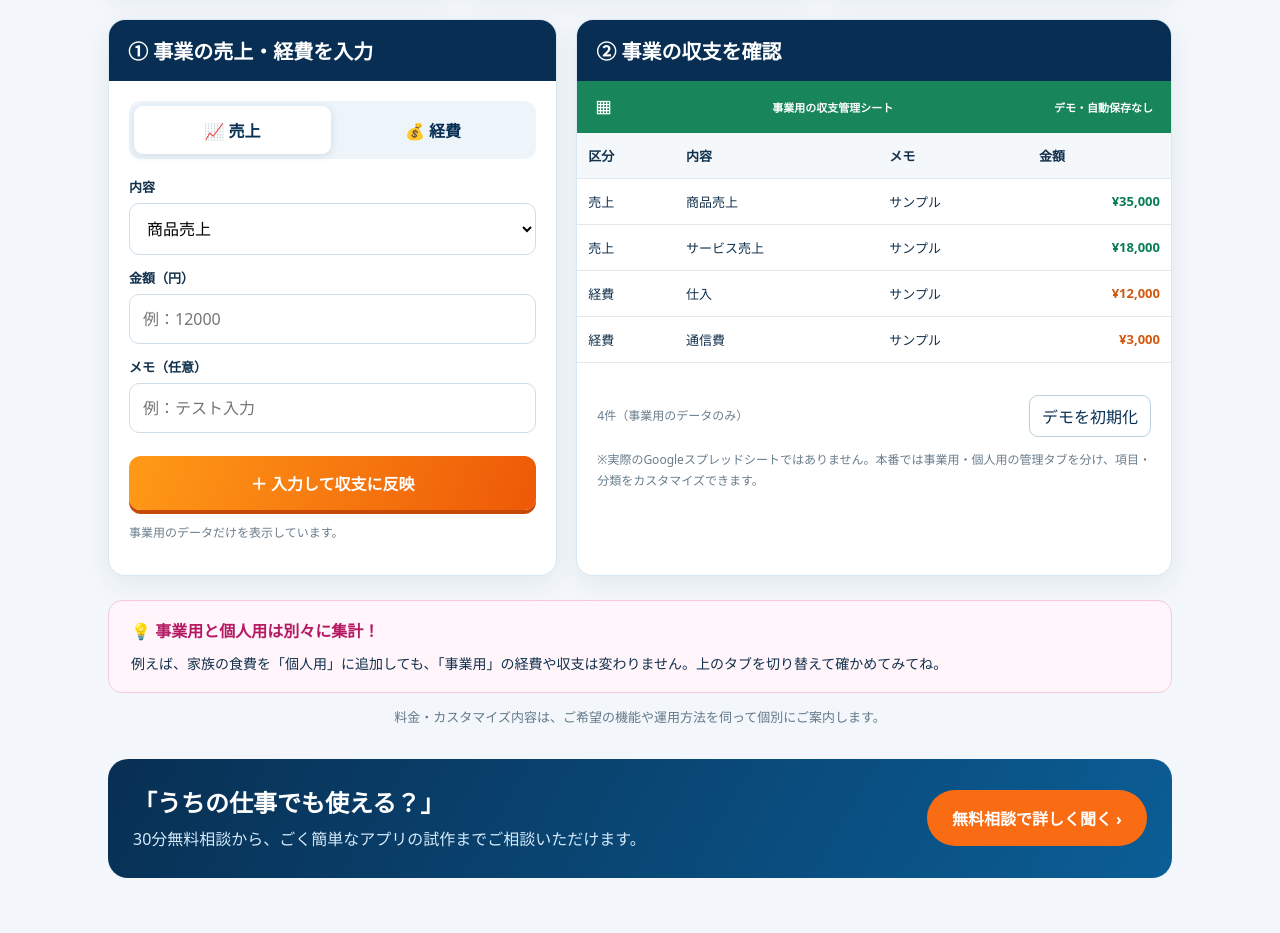
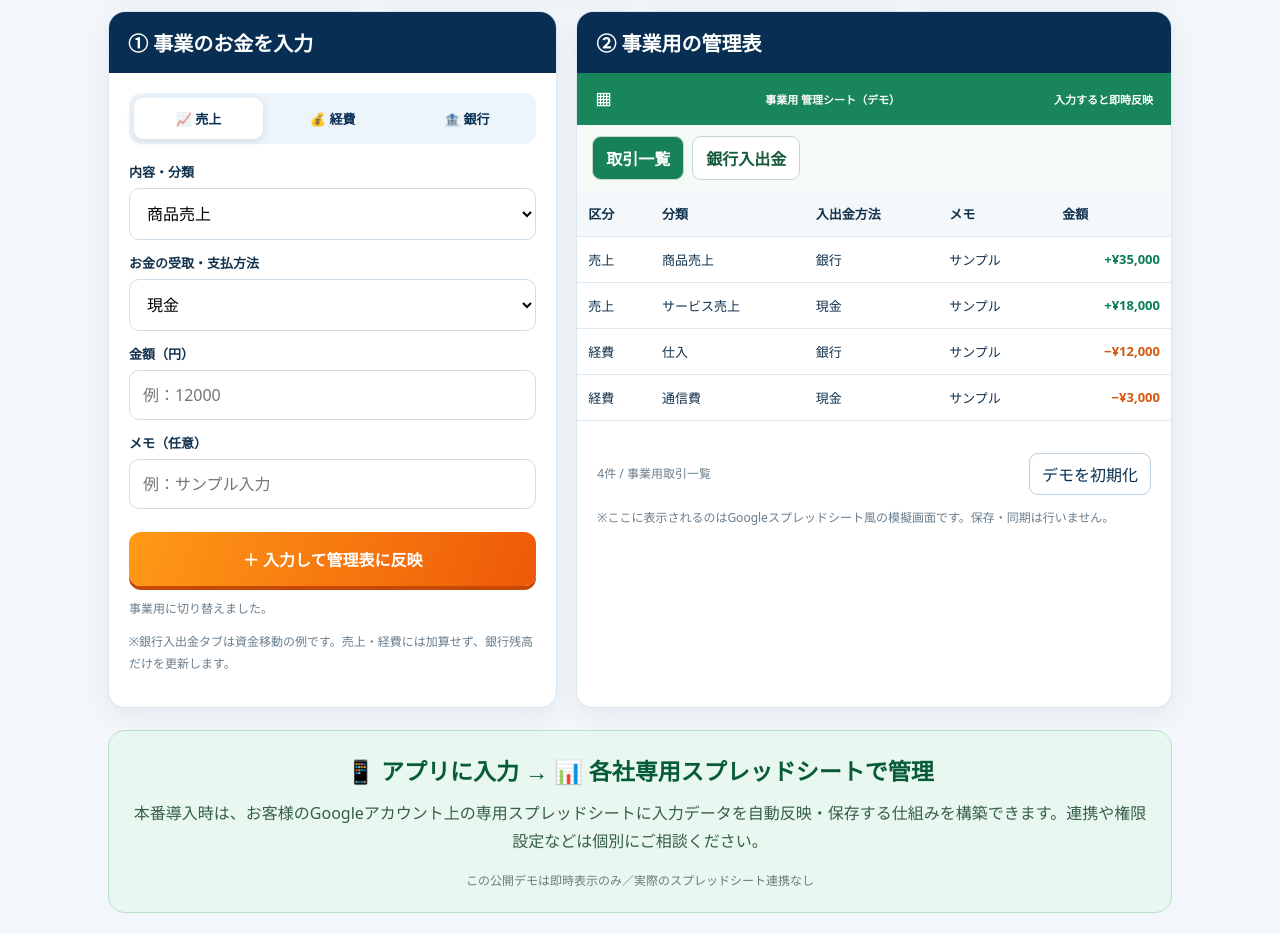
Before and after one commit to happysugar-system/happysugar-system-site, a plain HTML site: page startup-plan-demo.html in a window 1280 px wide. Shown: the part 675-1608 px from the top of the page. Drawn offline with Linux system fonts and the light colour scheme.

Commit message:
Expand startup demo with business/personal accounts, bank cashflows, and live sheet-style management view

```diff
--- a/startup-plan-demo.html
+++ b/startup-plan-demo.html
@@ -1,4 +1,4 @@
-<!doctype html><html lang="ja"><head><meta charset="utf-8"><meta name="viewport" content="width=device-width,initial-scale=1"><title>創業がんばれプラン｜ミニ体験｜Happysugar</title><meta name="description" content="事業用と個人用のお金を分けて入力。創業がんばれプランの収支管理を無料でお試し。"><style>
+<!doctype html><html lang="ja"><head><meta charset="utf-8"><meta name="viewport" content="width=device-width,initial-scale=1"><title>創業支援プラン｜ミニ体験｜Happysugar</title><meta name="description" content="事業用と個人用のお金を分けて入力。創業がんばれプランの収支管理を無料でお試し。"><style>
 :root{--navy:#082f53;--blue:#0b5b8c;--pink:#ec2872;--orange:#f36b13;--ink:#12314d}
 *{box-sizing:border-box}body{margin:0;background:#f3f7fb;color:var(--ink);font-family:"Yu Gothic",Meiryo,system-ui,sans-serif}button,input,select{font:inherit}a{color:inherit}header{background:#fff;box-shadow:0 2px 13px #153a5713}header>div{max-width:1140px;margin:auto;padding:15px 20px;display:flex;align-items:center;justify-content:space-between;gap:16px}header img{width:215px;max-width:53vw;height:auto}header a:last-child{font-weight:800;text-decoration:none;color:var(--blue)}
 main{max-width:1100px;margin:auto;padding:26px 18px 70px}.intro{text-align:center;margin:16px auto 22px}.eyebrow{font-weight:900;color:var(--pink);letter-spacing:.14em;font-size:12px}.intro h1{font-size:clamp(26px,4.6vw,43px);color:var(--navy);margin:11px auto}.intro p{line-height:1.8;color:#60768a;max-width:720px;margin:auto}.notice{background:#fff5fa;border:1px solid #f5cada;border-radius:13px;padding:14px 18px;font-size:13px;line-height:1.8;margin:20px auto}
@@ -7,84 +7,78 @@ main{max-width:1100px;margin:auto;padding:26px 18px 70px}.intro{text-align:cente
 @media(max-width:720px){.metrics{grid-template-columns:1fr;gap:9px}.metric{padding:14px 16px}.metric strong{margin-top:3px}.layout{grid-template-columns:1fr}.cta{flex-direction:column;align-items:stretch;text-align:center}.cta a{white-space:normal}.panel-body{padding:16px}main{padding:18px 12px 45px}header img{width:160px}}
 
 .account-switch{display:grid;grid-template-columns:repeat(2,minmax(0,1fr));gap:12px;max-width:740px;margin:14px auto 8px}.account-switch button{background:#fff;color:#0a3f68;border:2px solid #d2e2ee;border-radius:14px;padding:16px 12px;font-weight:900;cursor:pointer;font-size:clamp(15px,2.2vw,20px)}.account-switch button.active{background:#0a4d80;color:white;border-color:#0a4d80;box-shadow:0 5px 15px #15426722}.account-switch button#personalView.active{background:#d32673;border-color:#d32673}.account-desc{text-align:center;color:#566d7e;font-size:13px;margin:0 auto 22px;line-height:1.6}.separation-example{margin:24px auto 5px;border-radius:14px;background:#fff5fa;border:1px solid #f6cade;padding:16px 22px;line-height:1.8}.separation-example strong{color:#b51963}.separation-example p{margin:5px 0 0;font-size:14px}.account-switch button:focus-visible{outline:3px solid #fbbf24;outline-offset:3px}@media(max-width:500px){.account-switch{gap:7px}.account-switch button{padding:13px 5px;font-size:14px}}
-</style></head><body><header><div><a href="preview-business-redesign.html#plans"><img src="logo.png" alt="Happysugar Business Solutions"></a><a href="preview-business-redesign.html#plans">← プラン紹介に戻る</a></div></header><main>
-<div class="intro"><div class="eyebrow">STARTUP SUPPORT / MINI DEMO</div><h1>創業がんばれプラン <span style="color:var(--pink)">体験版</span></h1><p>事業の売上・経費と、個人のお金を別々に管理。<br>個人の生活費が事業の収支に混ざらない便利さを体験してください。</p></div>
+.metrics{grid-template-columns:repeat(4,minmax(0,1fr))}.metric:nth-child(4){border-top-color:#984bb4}.metric strong{font-size:clamp(21px,2.5vw,32px)}.switch-three{gap:5px}.switch-three button{padding:11px 4px;font-size:13px}.sheet-tabs{display:flex;gap:8px;padding:11px 15px;background:#f5faf7}.sheet-tabs button{background:#fff;border:1px solid #c5d8cb;border-radius:9px;padding:9px 13px;cursor:pointer;color:#155a3b;font-weight:800}.sheet-tabs button.selected{background:#178158;color:white}.sheet-flow{margin:22px 0;border-radius:17px;background:#e8f7ef;padding:22px;text-align:center;border:1px solid #b7e2ca}.sheet-flow strong{font-size:clamp(16px,2vw,23px);color:#075b39}.sheet-flow p{line-height:1.8;color:#365e4a;margin:12px 0}.sheet-flow span{font-size:12px;color:#6e7b75}@media(max-width:850px){.metrics{grid-template-columns:repeat(2,minmax(0,1fr))}}@media(max-width:450px){.metrics{grid-template-columns:repeat(2,minmax(0,1fr))}.metric{padding:11px}.metric strong{font-size:clamp(19px,5.4vw,27px)}.switch-three button{font-size:12px}.sheet-tabs button{font-size:12px}}</style></head><body><header><div><a href="preview-business-redesign.html#plans"><img src="logo.png" alt="Happysugar Business Solutions"></a><a href="preview-business-redesign.html#plans">← プラン紹介に戻る</a></div></header><main>
+<div class="intro"><div class="eyebrow">STARTUP SUPPORT / MINI DEMO</div><h1>創業支援プラン <span style="color:var(--pink)">体験版</span></h1><p>売上・支出・銀行の入出金を、事業と個人でしっかり分けて管理。<br>入力すると管理表とお金の動きがすぐ更新される体験版です。</p></div>
 <div class="notice"><strong>これは体験専用の画面です。</strong> 入力した内容はこのページ内だけで表示し、本番のデータベースやGoogleスプレッドシートには送信しません。個人情報・実際の取引情報は入力しないでください。ページを閉じると追加したデータは消えます。</div>
-<div class="account-switch" role="group" aria-label="表示する家計の区分"><button id="businessView" class="active" type="button" aria-pressed="true">🏢 事業のお金</button><button id="personalView" type="button" aria-pressed="false">🏠 個人のお金</button></div><p class="account-desc" id="accountDesc">事業用：事業の売上と必要経費だけを計算しています。</p><div class="metrics"><div class="metric"><span id="incomeLabel">売上合計</span><strong id="income">¥0</strong></div><div class="metric"><span id="expenseLabel">経費合計</span><strong id="expense">¥0</strong></div><div class="metric"><span id="balanceLabel">事業収支（簡易）</span><strong id="balance">¥0</strong></div></div>
-<div class="layout"><section class="panel"><h2 id="inputTitle">① 事業の売上・経費を入力</h2><div class="panel-body"><div class="switch"><button type="button" id="incomeTab" class="active" aria-pressed="true">📈 売上</button><button type="button" id="expenseTab" aria-pressed="false">💰 経費</button></div><form id="form"><label for="kind">内容</label><select id="kind"><option>商品売上</option><option>サービス売上</option><option>その他売上</option></select><label for="amount">金額（円）</label><input id="amount" type="number" required min="1" max="100000000" placeholder="例：12000" inputmode="numeric"><label for="note">メモ（任意）</label><input id="note" maxlength="30" placeholder="例：テスト入力"><button class="primary" type="submit">＋ 入力して収支に反映</button></form><p class="small" role="status" id="status">入力すると右側の管理表に反映されます。</p></div></section>
-<section class="panel"><h2 id="tableTitle">② 事業の収支を確認</h2><div class="sheet-top">▦ <span id="sheetTitle">事業用の収支管理シート</span><span>デモ・自動保存なし</span></div><div class="tablewrap"><table><thead><tr><th>区分</th><th>内容</th><th>メモ</th><th>金額</th></tr></thead><tbody id="rows"></tbody></table></div><div class="panel-body"><div class="controls"><span class="small" id="count"></span><button type="button" class="reset" id="reset">デモを初期化</button></div><p class="small">※実際のGoogleスプレッドシートではありません。本番では事業用・個人用の管理タブを分け、項目・分類をカスタマイズできます。</p></div></section></div>
-<div class="separation-example"><strong>💡 事業用と個人用は別々に集計！</strong><p>例えば、家族の食費を「個人用」に追加しても、「事業用」の経費や収支は変わりません。上のタブを切り替えて確かめてみてね。</p></div><p class="explain">料金・カスタマイズ内容は、ご希望の機能や運用方法を伺って個別にご案内します。</p>
+<div class="account-switch" role="group" aria-label="表示する家計の区分"><button id="businessView" class="active" type="button" aria-pressed="true">🏢 事業のお金</button><button id="personalView" type="button" aria-pressed="false">🏠 個人のお金</button></div><p class="account-desc" id="accountDesc">事業用：事業の売上と必要経費だけを計算しています。</p><div class="metrics"><div class="metric"><span id="incomeLabel">売上合計</span><strong id="income">¥0</strong></div><div class="metric"><span id="expenseLabel">経費合計</span><strong id="expense">¥0</strong></div><div class="metric"><span id="balanceLabel">事業収支（簡易）</span><strong id="balance">¥0</strong></div><div class="metric"><span>銀行残高（デモ）</span><strong id="bankBalance">¥0</strong></div></div>
+<div class="layout"><section class="panel"><h2 id="inputTitle">① 事業のお金を入力</h2><div class="panel-body">
+<div class="switch switch-three" role="group" aria-label="入力する取引の種類"><button type="button" id="incomeTab" class="active" aria-pressed="true">📈 売上</button><button type="button" id="expenseTab" aria-pressed="false">💰 支出</button><button type="button" id="bankTab" aria-pressed="false">🏦 銀行入出金</button></div>
+<form id="form"><label for="kind">内容・分類</label><select id="kind"></select><div id="bankDirectionWrap" hidden><label for="bankDirection">入金・出金</label><select id="bankDirection"><option value="in">銀行に入金</option><option value="out">銀行から出金</option></select></div>
+<div id="paymentWrap"><label for="payment">お金の受取・支払方法</label><select id="payment"><option value="cash">現金</option><option value="bank">銀行口座</option></select></div>
+<label for="amount">金額（円）</label><input id="amount" type="number" required min="1" max="100000000" placeholder="例：12000" inputmode="numeric"><label for="note">メモ（任意）</label><input id="note" maxlength="30" placeholder="例：サンプル入力"><button class="primary" type="submit">＋ 入力して管理表に反映</button></form><p class="small" role="status" id="status">入力すると管理表と集計値が変わります。</p>
+<p class="small">※銀行入出金タブは資金移動の例です。売上・経費には加算せず、銀行残高だけを更新します。</p></div></section>
+<section class="panel"><h2 id="tableTitle">② 事業用の管理表</h2><div class="sheet-top">▦ <span id="sheetTitle">事業用 管理シート（デモ）</span><span>入力すると即時反映</span></div><div class="sheet-tabs" role="group" aria-label="シートの表示"><button type="button" class="selected" id="allSheet">取引一覧</button><button type="button" id="bankSheet">銀行入出金</button></div><div class="tablewrap"><table><thead><tr><th>区分</th><th>分類</th><th>入出金方法</th><th>メモ</th><th>金額</th></tr></thead><tbody id="rows"></tbody></table></div><div class="panel-body"><div class="controls"><span class="small" id="count"></span><button type="button" class="reset" id="reset">デモを初期化</button></div><p class="small">※ここに表示されるのはGoogleスプレッドシート風の模擬画面です。保存・同期は行いません。</p></div></section></div>
+<div class="sheet-flow"><strong>📱 アプリに入力 → 📊 各社専用スプレッドシートで管理</strong><p>本番導入時は、お客様のGoogleアカウント上の専用スプレッドシートに入力データを自動反映・保存する仕組みを構築できます。連携や権限設定などは個別にご相談ください。</p><span>この公開デモは即時表示のみ／実際のスプレッドシート連携なし</span></div>
+<div class="separation-example"><strong>💡 事業用と個人用は別々に集計！</strong><p>例えば、家族の食費や個人口座の入出金を追加しても、事業の経費・収支・銀行残高は変わりません。上のタブを切り替えて試してください。</p></div><p class="explain">料金・カスタマイズ内容は、ご希望の機能や運用方法を伺って個別にご案内します。</p>
 <div class="cta"><div><h2>「うちの仕事でも使える？」</h2><p>30分無料相談から、ごく簡単なアプリの試作までご相談いただけます。</p></div><a href="https://consult.happysugar.online/">無料相談で詳しく聞く ›</a></div>
 </main><script>
-(()=>{const $=id=>document.getElementById(id);
+(()=>{'use strict';const $=id=>document.getElementById(id),fmt=n=>'¥'+n.toLocaleString('ja-JP');
 const seed=[
-{account:'business',type:'income',kind:'商品売上',amount:35000,note:'サンプル'},
-{account:'business',type:'income',kind:'サービス売上',amount:18000,note:'サンプル'},
-{account:'business',type:'expense',kind:'仕入',amount:12000,note:'サンプル'},
-{account:'business',type:'expense',kind:'通信費',amount:3000,note:'サンプル'},
-{account:'personal',type:'income',kind:'生活費入金',amount:60000,note:'サンプル'},
-{account:'personal',type:'expense',kind:'食費',amount:12000,note:'サンプル'},
-{account:'personal',type:'expense',kind:'日用品',amount:4500,note:'サンプル'}
-];
-let data=seed.map(v=>({...v})),account='business',type='income';
-const fmt=n=>'¥'+n.toLocaleString('ja-JP');
-function update(){
+{account:'business',type:'income',kind:'商品売上',amount:35000,payment:'bank',note:'サンプル'},
+{account:'business',type:'income',kind:'サービス売上',amount:18000,payment:'cash',note:'サンプル'},
+{account:'business',type:'expense',kind:'仕入',amount:12000,payment:'bank',note:'サンプル'},
+{account:'business',type:'expense',kind:'通信費',amount:3000,payment:'cash',note:'サンプル'},
+{account:'personal',type:'income',kind:'生活費入金',amount:60000,payment:'bank',note:'サンプル'},
+{account:'personal',type:'expense',kind:'食費',amount:12000,payment:'cash',note:'サンプル'},
+{account:'personal',type:'expense',kind:'日用品',amount:4500,payment:'bank',note:'サンプル'}];
+const opening={business:120000,personal:90000};
+let data=seed.map(x=>({...x})),account='business',type='income',sheet='all';
+const isBank=x=>x.payment==='bank'||x.type==='bank-in'||x.type==='bank-out';
+const bankDelta=x=>x.type==='bank-in'?x.amount:x.type==='bank-out'?-x.amount:x.payment!=='bank'?0:x.type==='income'?x.amount:-x.amount;
+const opts=()=>account==='business'?
+(type==='income'?['商品売上','サービス売上','その他売上']:type==='expense'?['仕入','消耗品費','通信費','広告費','交通費','その他経費']:['現金の預入','資金の移動','その他の資金移動']):
+(type==='income'?['生活費入金','給与受取','その他入金']:type==='expense'?['食費','日用品','家賃','光熱費','趣味・娯楽','その他支出']:['現金の預入','資金の移動','その他の資金移動']);
+function setType(t){
+ type=t;for(const [id,v] of [['incomeTab','income'],['expenseTab','expense'],['bankTab','bank']]){$(id).classList.toggle('active',v===t);$(id).setAttribute('aria-pressed',String(v===t))}
+ $('incomeTab').textContent=account==='business'?'📈 売上':'💴 入金';
+ $('expenseTab').textContent=account==='business'?'💰 経費':'🛍 支出';
+ $('bankTab').textContent='🏦 銀行';
+ $('bankDirectionWrap').hidden=t!=='bank';$('paymentWrap').hidden=t==='bank';
+ $('kind').replaceChildren(...opts().map(v=>{const o=document.createElement('option');o.value=v;o.textContent=v;return o}));
+}
+function render(){
  const current=data.filter(x=>x.account===account);
  const sum=t=>current.filter(x=>x.type===t).reduce((n,x)=>n+x.amount,0);
- const income=sum('income'),expense=sum('expense');
- $('income').textContent=fmt(income);$('expense').textContent=fmt(expense);$('balance').textContent=fmt(income-expense);
+ const a=sum('income'),b=sum('expense');
+ const bank=opening[account]+current.reduce((n,x)=>n+bankDelta(x),0);
+ $('income').textContent=fmt(a);$('expense').textContent=fmt(b);$('balance').textContent=fmt(a-b);$('bankBalance').textContent=fmt(bank);
  const rows=$('rows');rows.replaceChildren();
- current.forEach(x=>{
-  const tr=document.createElement('tr');
-  [x.type==='income'?(account==='business'?'売上':'入金'):(account==='business'?'経費':'支出'),x.kind,x.note||'—',fmt(x.amount)].forEach((value,i)=>{
-   const td=document.createElement('td');td.textContent=value;if(i===3)td.className=x.type==='income'?'incomeText':'expenseText';tr.appendChild(td)});
-  rows.appendChild(tr);
- });
- $('count').textContent=current.length+'件（'+(account==='business'?'事業用':'個人用')+'のデータのみ）';
+ const shown=sheet==='bank'?current.filter(isBank):current;
+ shown.forEach(x=>{const tr=document.createElement('tr');const isIncome=x.type==='income'||x.type==='bank-in';
+ const names={income:account==='business'?'売上':'入金',expense:account==='business'?'経費':'支出','bank-in':'銀行入金（資金移動）','bank-out':'銀行出金（資金移動）'};
+ const values=[names[x.type],x.kind,x.type.startsWith('bank-')?'銀行':x.payment==='bank'?'銀行':'現金',x.note||'—',(isIncome?'+':'−')+fmt(x.amount)];
+ values.forEach((v,i)=>{const td=document.createElement('td');td.textContent=v;if(i===4)td.className=isIncome?'incomeText':'expenseText';tr.appendChild(td)});rows.appendChild(tr)});
+ $('count').textContent=shown.length+'件 / '+(account==='business'?'事業用':'個人用')+(sheet==='bank'?'銀行に関係する取引':'取引一覧');
 }
-function switchType(t){
- type=t;const isIncome=t==='income';
- $('incomeTab').classList.toggle('active',isIncome);
- $('expenseTab').classList.toggle('active',!isIncome);
- $('expenseTab').classList.toggle('expense',!isIncome);
- $('incomeTab').setAttribute('aria-pressed',String(isIncome));
- $('expenseTab').setAttribute('aria-pressed',String(!isIncome));
- $('incomeTab').textContent=isIncome&&account==='personal'?'🏠 入金':account==='personal'?'🏠 入金':'📈 売上';
- $('expenseTab').textContent=account==='personal'?'🛍 支出':'💰 経費';
- const options=account==='business'?(isIncome?['商品売上','サービス売上','その他売上']:['仕入','消耗品費','通信費','交通費','広告費','その他経費']):(isIncome?['生活費入金','給与受取','その他入金']:['食費','日用品','家賃','光熱費','趣味・娯楽','その他支出']);
- $('kind').replaceChildren(...options.map(v=>{const option=document.createElement('option');option.textContent=v;return option}));
+function viewAccount(a){
+ account=a;let business=a==='business';
+ $('businessView').classList.toggle('active',business);$('personalView').classList.toggle('active',!business);
+ $('businessView').setAttribute('aria-pressed',String(business));$('personalView').setAttribute('aria-pressed',String(!business));
+ $('accountDesc').textContent=business?'事業用：売上・経費・事業口座の入出金を管理します。':'個人用：生活費・私用支出・個人口座の入出金を管理します。事業用とは混ざりません。';
+ $('incomeLabel').textContent=business?'売上合計':'入金合計';$('expenseLabel').textContent=business?'経費合計':'支出合計';$('balanceLabel').textContent=business?'事業収支（簡易）':'個人収支（簡易）';
+ $('inputTitle').textContent=business?'① 事業のお金を入力':'① 個人のお金を入力';$('tableTitle').textContent=business?'② 事業用の管理表':'② 個人用の管理表';$('sheetTitle').textContent=business?'事業用 管理シート（デモ）':'個人用 管理シート（デモ）';
+ setType('income');render();$('status').textContent=(business?'事業用':'個人用')+'に切り替えました。';
 }
-function switchAccount(a){
- account=a;
- const business=a==='business';
- $('businessView').classList.toggle('active',business);
- $('personalView').classList.toggle('active',!business);
- $('businessView').setAttribute('aria-pressed',String(business));$('personalView').setAttribute('aria-pressed',String(!business));
- $('accountDesc').textContent=business?'事業用：事業の売上と必要経費だけを計算しています。':'個人用：生活費など個人のお金だけを計算しています。事業の収支には混ざりません。';
- $('incomeLabel').textContent=business?'売上合計':'入金合計';
- $('expenseLabel').textContent=business?'経費合計':'支出合計';
- $('balanceLabel').textContent=business?'事業収支（簡易）':'個人収支（簡易）';
- $('inputTitle').textContent=business?'① 事業の売上・経費を入力':'① 個人の入金・支出を入力';
- $('tableTitle').textContent=business?'② 事業の収支を確認':'② 個人の収支を確認';
- $('sheetTitle').textContent=business?'事業用の収支管理シート':'個人用の収支管理シート';
- switchType('income');update();
- $('status').textContent=business?'事業用のデータだけを表示しています。':'個人用のデータだけを表示しています。';
-}
-$('businessView').addEventListener('click',()=>switchAccount('business'));
-$('personalView').addEventListener('click',()=>switchAccount('personal'));
-$('incomeTab').addEventListener('click',()=>switchType('income'));
-$('expenseTab').addEventListener('click',()=>switchType('expense'));
-$('form').addEventListener('submit',e=>{
- e.preventDefault();const n=Number($('amount').value);
- if(!Number.isInteger(n)||n<=0||n>100000000){$('status').textContent='1円以上、1億円以下の金額を入力してください。';return;}
- data.push({account,type,kind:$('kind').value,amount:n,note:$('note').value.trim()});
- $('amount').value='';$('note').value='';
- $('status').textContent=(account==='business'?'事業用':'個人用')+'の管理表に反映しました。もう一方の区分の数字は変わりません。';
- update();
-});
-$('reset').addEventListener('click',()=>{
- data=seed.map(x=>({...x}));switchAccount('business');$('status').textContent='サンプルの初期状態に戻しました。';
-});
-switchAccount('business');
+function viewSheet(v){sheet=v;$('allSheet').classList.toggle('selected',v==='all');$('bankSheet').classList.toggle('selected',v==='bank');render()}
+$('businessView').addEventListener('click',()=>viewAccount('business'));$('personalView').addEventListener('click',()=>viewAccount('personal'));
+$('incomeTab').addEventListener('click',()=>setType('income'));$('expenseTab').addEventListener('click',()=>setType('expense'));$('bankTab').addEventListener('click',()=>setType('bank'));
+$('allSheet').addEventListener('click',()=>viewSheet('all'));$('bankSheet').addEventListener('click',()=>viewSheet('bank'));
+$('form').addEventListener('submit',e=>{e.preventDefault();const amount=Number($('amount').value);if(!Number.isInteger(amount)||amount<1||amount>100000000){$('status').textContent='1円以上、1億円以下の整数を入力してください。';return}
+ const entry={account,type:type==='bank'?($('bankDirection').value==='in'?'bank-in':'bank-out'):type,kind:$('kind').value,amount,payment:type==='bank'?'bank':$('payment').value,note:$('note').value.trim()};
+ const nextBalance=opening[account]+data.filter(x=>x.account===account).reduce((n,x)=>n+bankDelta(x),0)+bankDelta(entry);
+ if(nextBalance<0){$('status').textContent='銀行残高を超える出金は体験版では登録できません。';return}
+ data.push(entry);$('amount').value='';$('note').value='';render();$('status').textContent=(account==='business'?'事業用':'個人用')+'の管理表に即時反映しました。ページを閉じると消えます。'});
+$('reset').addEventListener('click',()=>{data=seed.map(x=>({...x}));viewAccount('business');viewSheet('all');$('status').textContent='サンプルの初期状態に戻しました。'});
+viewAccount('business');viewSheet('all');
 })();
 </script></body></html>
```
